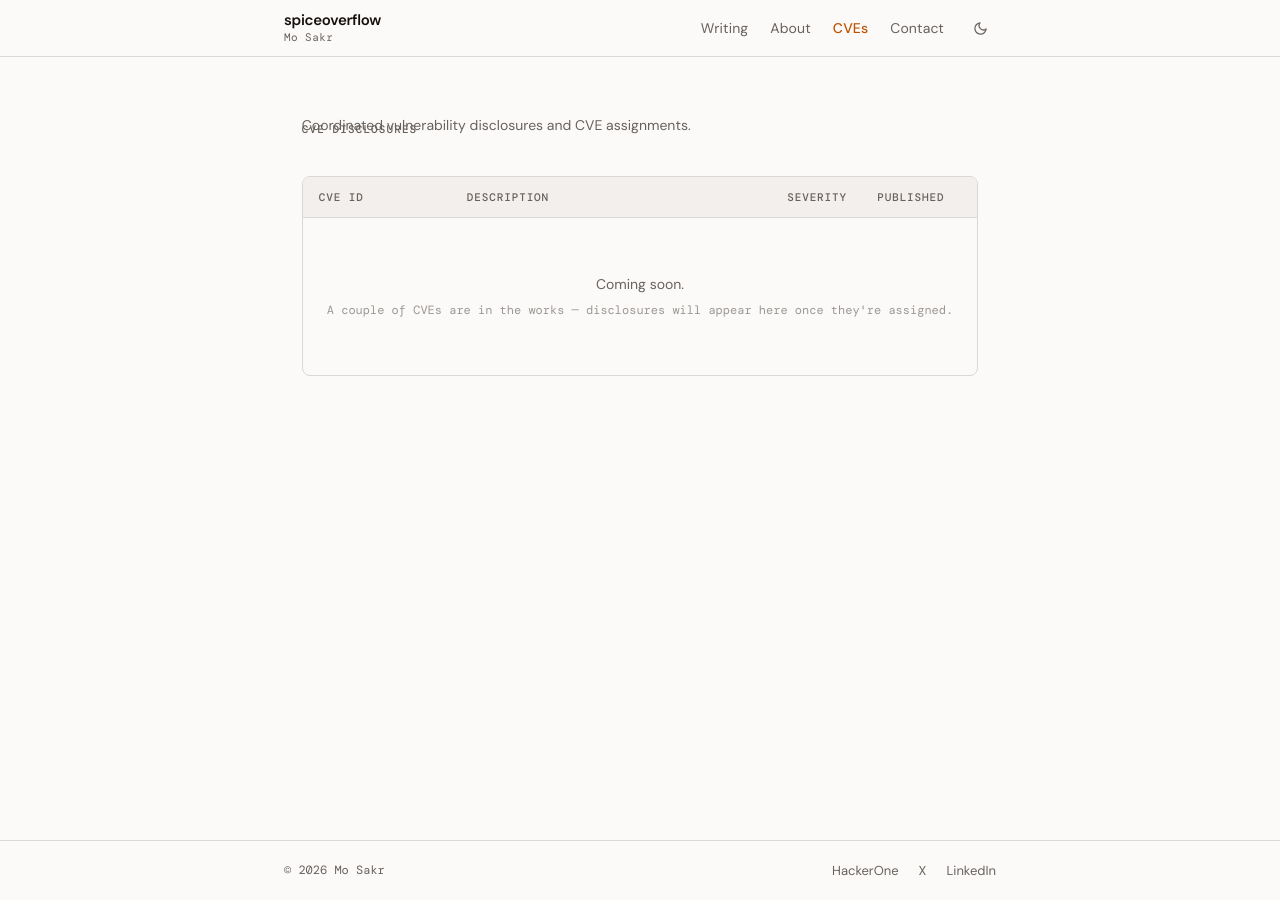
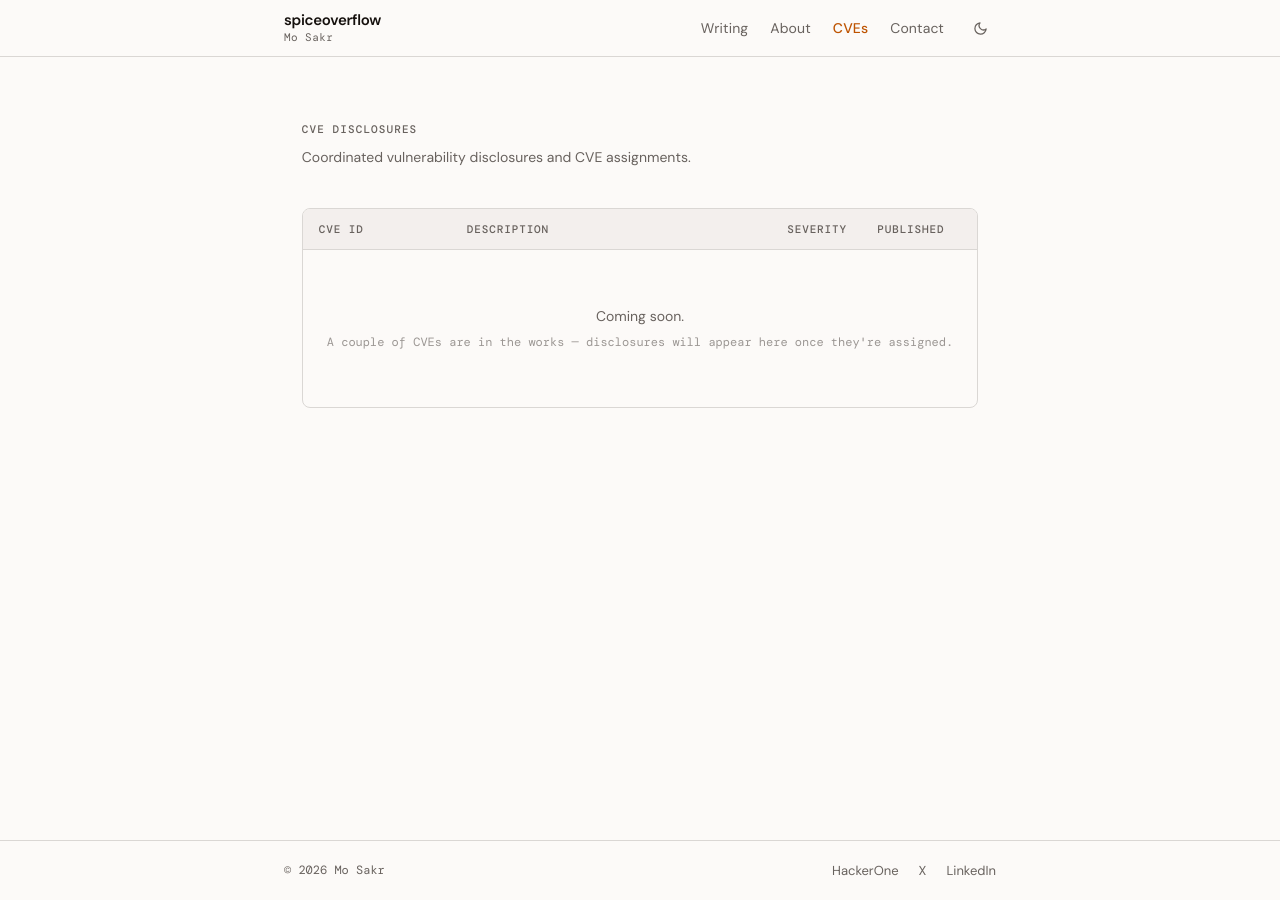
Before and after one commit to spiceoverflow/spiceoverflow.github.io, a Jekyll site: the page built from cves.html, in a window 1280 px wide. Built offline with Jekyll 4.4.1, drawn with Linux system fonts in a browser that asks for light colours.

Commit message:
Fix overlapping label/subtitle on CVEs page
The shared .page-subtitle uses margin-top:-32px to tuck under a 40px
page-label margin, but .cve-intro overrides that margin to 8px, causing
a -24px overlap. Reset the subtitle margins inside .cve-intro.

Co-Authored-By: Claude Opus 4.8 <noreply@anthropic.com>

```diff
--- a/assets/css/style.css
+++ b/assets/css/style.css
@@ -375,6 +375,7 @@ nav {
 /* ── CVEs ───────────────────────────────────────────── */
 .cve-intro { margin-bottom: 40px; }
 .cve-intro .page-label { margin-bottom: 8px; }
+.cve-intro .page-subtitle { margin-top: 0; margin-bottom: 0; }
 .cve-table {
   border: 1px solid var(--border);
   border-radius: 8px;
```
